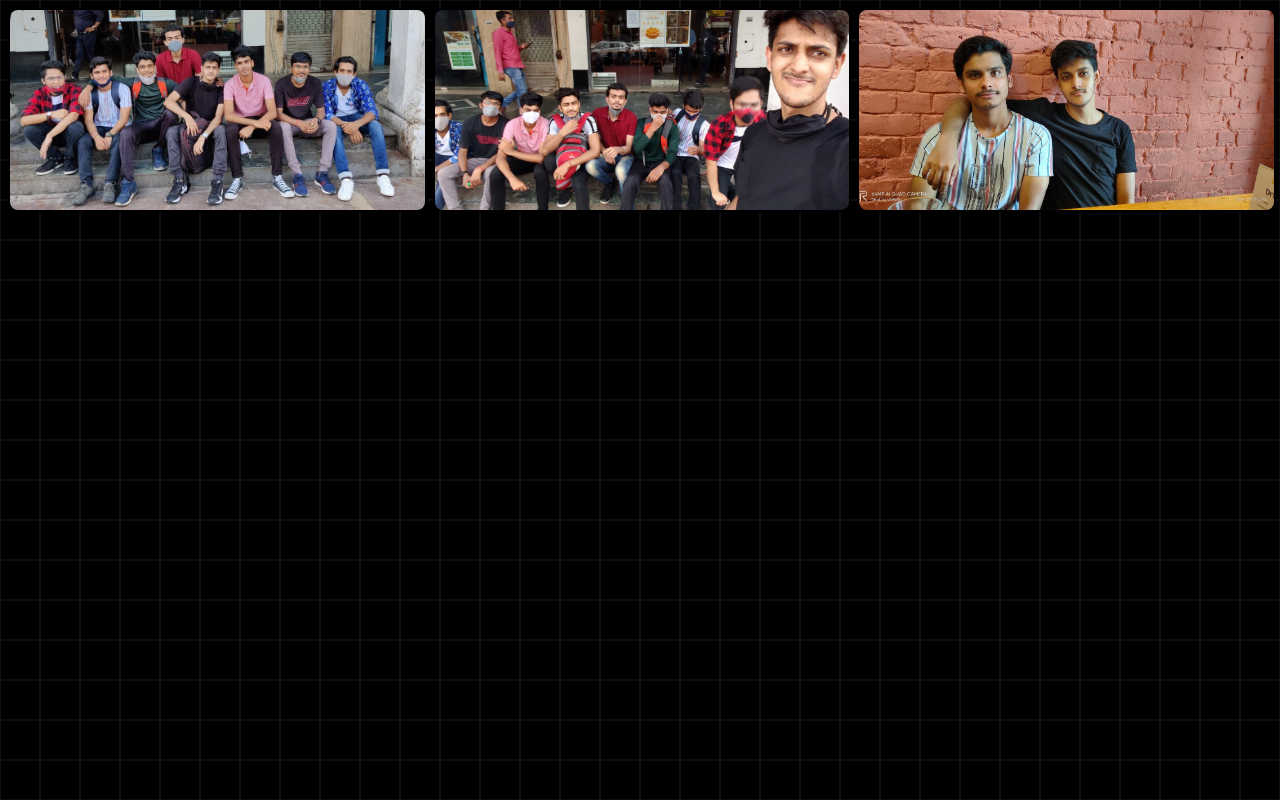
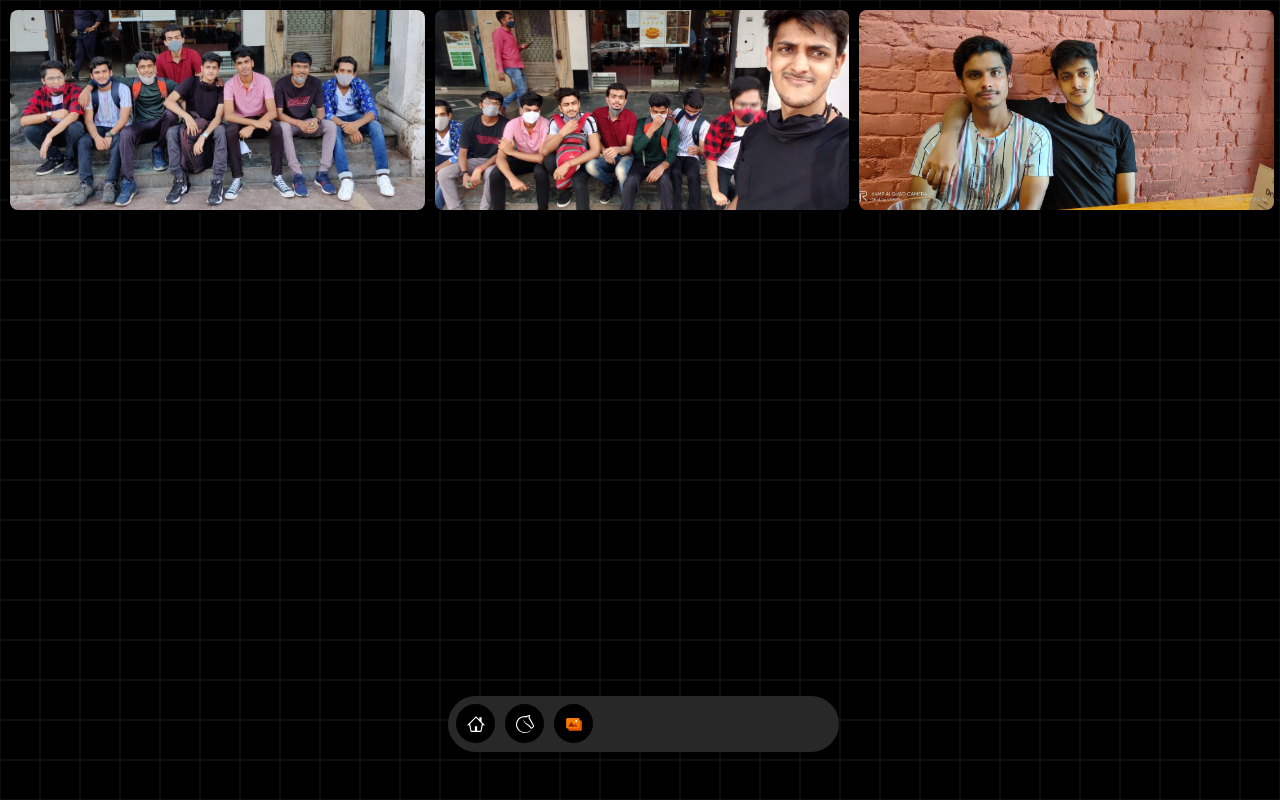
Before and after one commit to brownpanthera/meandthebois, a React (Create React App) app: page /gallery in a window 1280 px wide. Built offline with nearby package versions, Linux system fonts and the light colour scheme.

Commit message:
fixed the pwa

```diff
--- a/src/App.js
+++ b/src/App.js
@@ -1,8 +1,8 @@
 import { Route, Routes, useLocation } from "react-router-dom";
 import "./App.css"
-import ChessProfile from "./Components/ChessProfile"
+import ChessProfile from "./Pages/ChessProfile"
 import Home from "./Pages/Home";
-import Gallery from "./Components/Gallery";
+import Gallery from "./Pages/Gallery";
 import Audio from "./Components/Audio";
 
 function App() {
@@ -11,14 +11,17 @@ function App() {
 
   return (
     <>
+      {isHome && <h2 className="heading"><span>S</span>p<span>a</span>c<span>e</span></h2>}
       <Routes>
         <Route path="/" element={<Home />} />
         <Route path="/chess" element={<ChessProfile />} />
         <Route path="/gallery" element={<Gallery />} />
       </Routes>
       {isHome && <Audio />}
+      <Home />
     </>
   );
 }
 
+
 export default App;
--- a/src/Pages/Home.js
+++ b/src/Pages/Home.jsx
@@ -2,14 +2,19 @@ import React from "react";
 import { Link } from "react-router-dom";
 import {SiLichess} from "react-icons/si"
 import {FcGallery} from "react-icons/fc"
+import {GoHome} from "react-icons/go"
 
 export default function Home() {
 
   return (
  <>
- <h2 className="heading"><span>S</span>p<span>a</span>c<span>e</span></h2>
   <div className="AppDrawer">
   <ul className="iconList">
+  <li>
+      <Link to="/">
+        <GoHome color="white" size={18}/>
+      </Link>
+    </li>
     <li>
       <Link to="/chess">
         <SiLichess className="chess-icon" color="white" size={18}/>
```
Also changed, not shown: src/Pages/ChessProfile.jsx (renamed from src/Components/ChessProfile.jsx), src/Pages/Gallery.jsx (renamed from src/Components/Gallery.jsx). Lines whose indentation alone changed are shown as unchanged.
